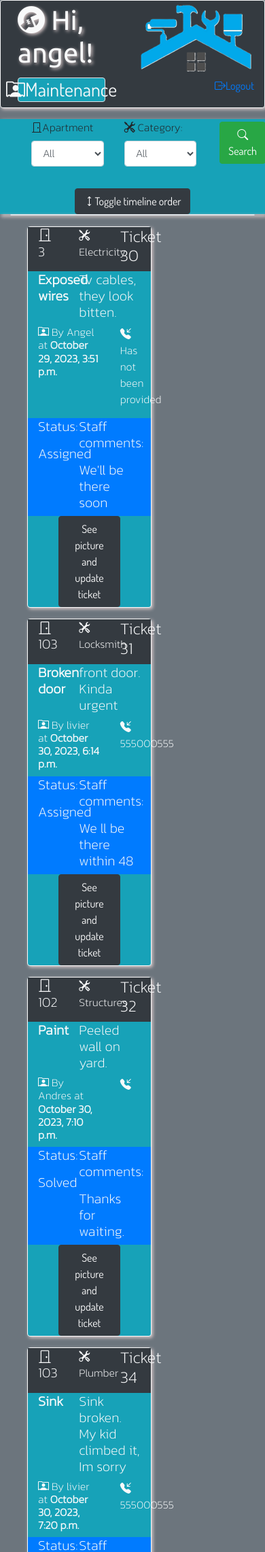
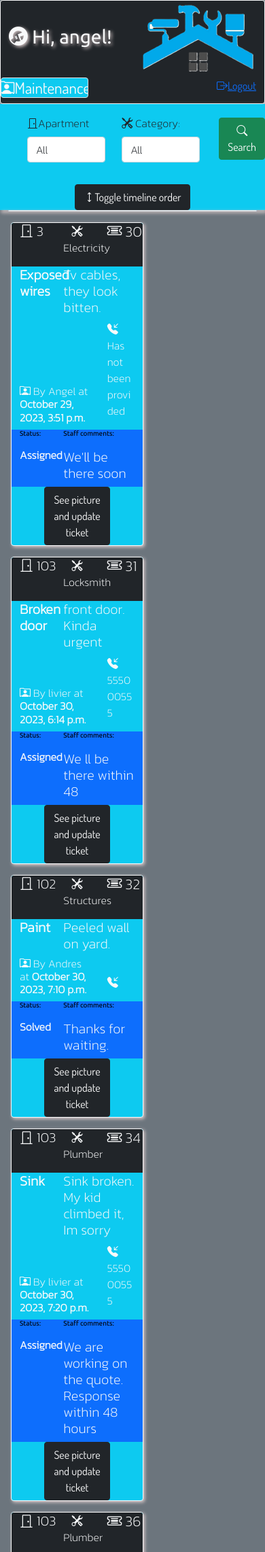
Before and after one commit to Angeluz99/Mi-Edificio, a Django app: page /maintenance_index/ in a window 390 px wide. Shown: the top 2283 px of the page at 68% size. Run offline with Django 4.2, Linux system fonts and the light colour scheme; a user stored in the database is signed in; data comes from the database, SQL or seed files in the repository; both versions use the stored data as it was after the commit.

Commit message:
test fixed, still some responsiv on guest still to fix

```diff
--- a/guestServicedesk/static/guestServicedesk/maintenanceindex.js
+++ b/guestServicedesk/static/guestServicedesk/maintenanceindex.js
@@ -28,26 +28,25 @@ function loadGuestTickets() {
                     ticketDiv.innerHTML = `
                     <div id="ticket-guest" class=" container col-6 bg-info rounded border border-light m-3">
 
-                        <div class="row bg-dark d-flex justify-content-around">
-                            <h5 class="col-4 text-light" ><i class="bi bi-door-closed"></i> ${ticket.apartment} </h5>
-                            <p class="col-4 text-light"><i class="bi bi-tools"></i> ${ticket.category}</p>
-
-                            <h4 class="col-4 text-light" >Ticket ${ticket.id}</h4>
+                        <div class="row bg-dark d-flex justify-content-between">
+                            <h5 class="col-4 text-light text-sm text-md text-lg text-xl text-nowrap" ><i class="bi bi-door-closed"></i> ${ticket.apartment} </h5>
+                            <p class="col-4 text-light text-sm text-md text-lg text-xl text-center"><i class="bi bi-tools"></i> ${ticket.category}</p>
+                            <h4 class="col-4 text-light text-sm text-md text-lg text-xl text-nowrap" ><i class="bi bi-ticket-detailed"></i> ${ticket.id}</h4>
 
                         </div>
 
-                        <div class="row d-flex justify-content-start">
-                            <h5 class="col-4 text-light"><strong>${ticket.title}</strong> </h5>
-                            <h5 class="col-8 text-light"> ${ticket.description} </h5>
+                        <div class="row d-flex justify-content-around">
+                            <h5 class="col-4 text-light text-sm text-md text-lg text-xl"><strong>${ticket.title}</strong> </h5>
+                            <h5 class="col-8 text-light text-sm text-md text-lg text-xl "> ${ticket.description} </h5>
                         </div>
 
-                        <div class="row d-flex justify-content-center">
-                            <h6 class="col-8 text-light" ><i class="bi bi-person-rolodex"></i> By ${ticket.username} at <strong>${ticket.created_at}</strong>  </h6>
-                            <p class="col-4 text-light"><i class="bi bi-telephone-inbound-fill"></i> ${ticket.contact}</p>
+                        <div class="row d-flex justify-content-center align-items-end">
+                            <h6 class="col-8 text-light text-sm text-md text-lg text-xl" ><i class="bi bi-person-rolodex"></i> By ${ticket.username} at <strong>${ticket.created_at}</strong>  </h6>
+                            <p class="col-4 text-light text-sm text-md text-lg text-xl text-break"><i class="bi bi-telephone-inbound-fill"></i> ${ticket.contact}</p>
                         </div>
                         <div class="row d-flex justify-content-center bg-primary">
-                            <h5 class="col-4 text-light"><p id="status-label">Status: </p> ${ticket.status}</h5>
-                            <h5 class="col-8 text-light"><p id="comments-label">Staff comments:</p> ${ticket.comments}</h5>
+                            <h6 class="col-4 text-light text-sm text-md text-lg text-xl"><p id="status-label">Status: </p> <strong>${ticket.status}</strong> </h6>
+                            <h5 class="col-8 text-light text-sm text-md text-lg text-xl text-break"><p id="comments-label">Staff comments:</p> ${ticket.comments}</h5>
 
                         </div>
                         <div class="row d-flex justify-content-center">
@@ -211,12 +210,12 @@ document.getElementById("searchButton").addEventListener("click", () => {
                             <h5 class="col-4 text-light" ><i class="bi bi-door-closed"></i> ${ticket.apartment} </h5>
                             <p class="col-4 text-light"><i class="bi bi-tools"></i> ${ticket.category}</p>
 
-                            <h4 class="col-4 text-light" >Ticket ${ticket.id}</h4>
+                            <h4 class="col-4 text-light" ><i class="bi bi-ticket-detailed"></i> ${ticket.id}</h4>
 
                         </div>
 
                         <div class="row d-flex justify-content-start">
-                            <h5 class="col-4 text-light"><strong>${ticket.title}</strong> </h5>
+                            <h5 class="col-4 text-light text-sm"><strong>${ticket.title}</strong> </h5>
                             <h5 class="col-8 text-light"> ${ticket.description} </h5>
                         </div>
 
--- a/guestServicedesk/static/guestServicedesk/style.css
+++ b/guestServicedesk/static/guestServicedesk/style.css
@@ -41,22 +41,25 @@
 #ticketForm{
     /* position: sticky;  */
     top: 10px;
-    left: 700px;
+    left: 690px;
     z-index: 1000;
-    width: 100%;
-    height: 95%;
+    width: 35rem;
+    height: 40rem;
     font-family: var(--sub);
-    overflow-y:auto;
+    overflow:auto;
 
 }
 
 #ticket-guest, .bg-info{
    font-family: var(--sub);
+   overflow: hidden;
 
 }
 #ticketImage{
     width: 400px;
     max-height: 400px;
+    overflow:auto;
+
 }
 
 #submittedNotification{
@@ -72,7 +75,7 @@
 
 }
 
-#issue, #description, #status, #comments, #category{
+#issue, #description, #status, #comments, #category, #comments-label, #status-label{
    font-size: x-small;
    font-family: var(--head);
 
@@ -86,3 +89,21 @@
 #allusersTickets{
    text-shadow: none;
 }
+
+ @media only screen and (max-width: 600px) {
+
+   #ticketForm{
+
+      top: 300px;
+      left: 250px;
+      width: 11rem;
+      height: 30rem;
+
+  }
+
+  #ticketImage{
+    width: 100px;
+    max-height: 100px;
+}
+
+}
--- a/guestServicedesk/templates/guestServicedesk/layout.html
+++ b/guestServicedesk/templates/guestServicedesk/layout.html
@@ -7,7 +7,7 @@
     <script src="https://unpkg.com/react@17/umd/react.development.js"></script>
     <script src="https://unpkg.com/react-dom@17/umd/react-dom.development.js"></script>
     <script src="https://unpkg.com/@babel/standalone/babel.min.js"></script>
-    <link rel="stylesheet" href="https://cdn.jsdelivr.net/npm/bootstrap@4.6.2/dist/css/bootstrap.min.css" integrity="sha384-xOolHFLEh07PJGoPkLv1IbcEPTNtaed2xpHsD9ESMhqIYd0nLMwNLD69Npy4HI+N" crossorigin="anonymous">
+    <link href="https://cdn.jsdelivr.net/npm/bootstrap@5.0.2/dist/css/bootstrap.min.css" rel="stylesheet" integrity="sha384-EVSTQN3/azprG1Anm3QDgpJLIm9Nao0Yz1ztcQTwFspd3yD65VohhpuuCOmLASjC" crossorigin="anonymous">
     <link rel="stylesheet" href="https://cdn.jsdelivr.net/npm/bootstrap-icons@1.11.1/font/bootstrap-icons.css">
     <link rel="stylesheet" href="{% static 'guestServicedesk/style.css' %}">
 
--- a/guestServicedesk/templates/guestServicedesk/maintenanceindex.html
+++ b/guestServicedesk/templates/guestServicedesk/maintenanceindex.html
@@ -12,7 +12,7 @@
             <div class="col-6 d-flex justify-content-end"><img src="{% static "guestServicedesk/images/home-maintenance.png" %}" alt="LOGO"></div>
         </div>
         <div class="row d-flex justify-content-between text-light ">
-            <h3 class="col-4 d-flex justify-content-center bg-info border rounded ml-4"><i class="bi bi-person-rolodex"></i> Maintenance</h3>
+            <h3 class="col-4 d-flex justify-content-center bg-info border rounded ml-4 text-sm text-md text-lg text-xl"><i class="bi bi-person-rolodex"></i> Maintenance</h3>
             <a class="col-3  d-flex justify-content-end" href="{% url 'login' %}" id="logout-link"><i class="bi bi-box-arrow-right"></i> Logout</a>
         </div>
 
```
Also changed, not shown: guestServicedesk/tests.py (+20 -17 lines), db.sqlite3, media/ticket_pictures/tool_AU73YEu.jpg (added), media/ticket_pictures/tool_AaA8D5F.jpg (added), media/ticket_pictures/tool_JhTKV1k.jpg (added), media/ticket_pictures/tool_RIiA4Db.jpg (added), media/ticket_pictures/tool_STXHqxH.jpg (added), media/ticket_pictures/tool_WYhcrvI.jpg (added), media/ticket_pictures/tool_Zami4nO.jpg (added), media/ticket_pictures/tool_expm3gV.jpg (added), media/ticket_pictures/tool_frSuvc1.jpg (added), media/ticket_pictures/tool_k1hwUbN.jpg (added), media/ticket_pictures/tool_nAL3BdM.jpg (added), media/ticket_pictures/tool_nHBQCoq.jpg (added), 2 more files.
